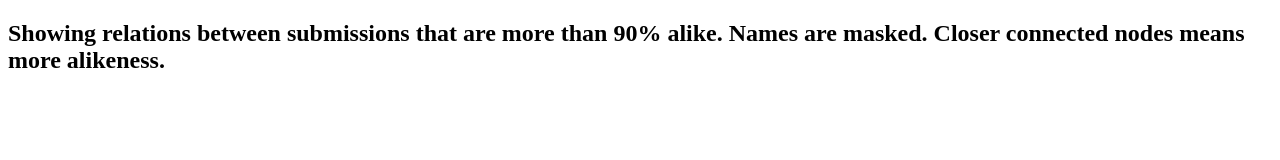
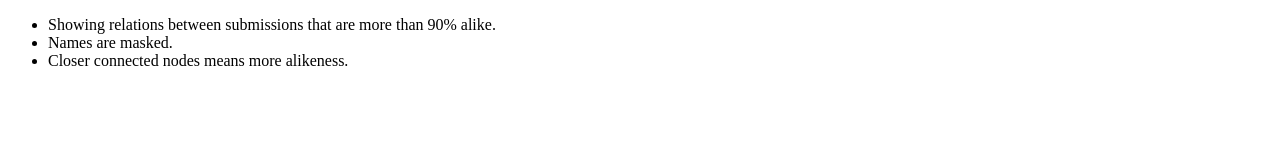
Before and after one commit to songgao/AlikeSubmissions, a plain HTML site: page index.html in a window 1280 px wide. Shown: the top 160 px of the page. Drawn offline with nearby package versions, Linux system fonts and the light colour scheme; no server answers.

Commit message:
changed text in index.html

```diff
--- a/index.html
+++ b/index.html
@@ -26,7 +26,11 @@
         </style>
     </head>
     <body>
-        <h2>Showing relations between submissions that are more than 90% alike. Names are masked. Closer connected nodes means more alikeness.</h2>
+        <ul>
+            <li>Showing relations between submissions that are more than 90% alike.</li>
+            <li>Names are masked.</li>
+            <li>Closer connected nodes means more alikeness.</li>
+        </ul>
         <div id="content"></div>
     </body>
 </html>
```
